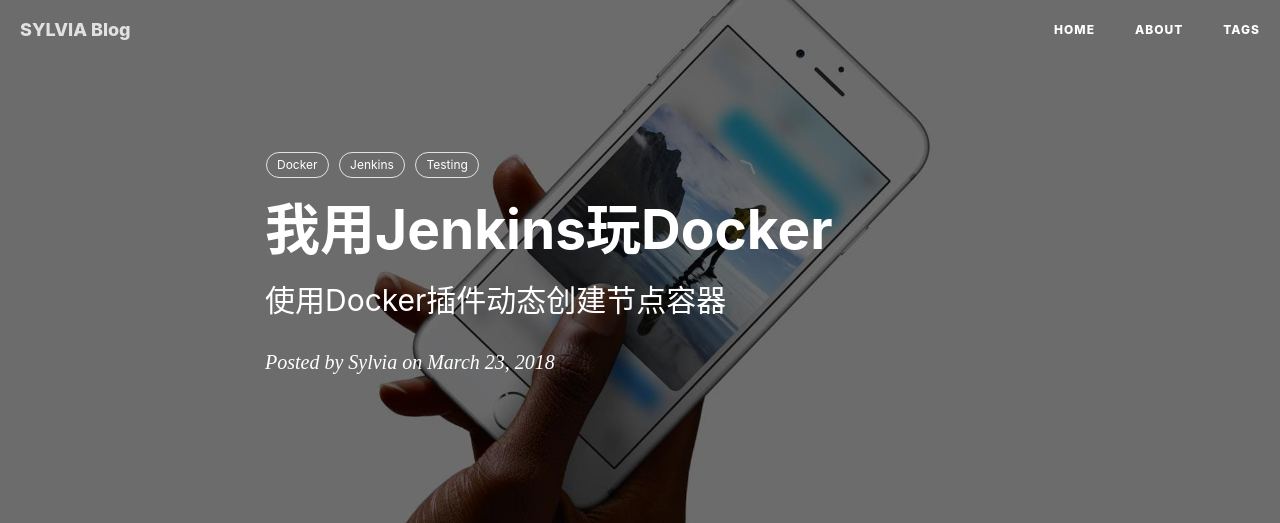
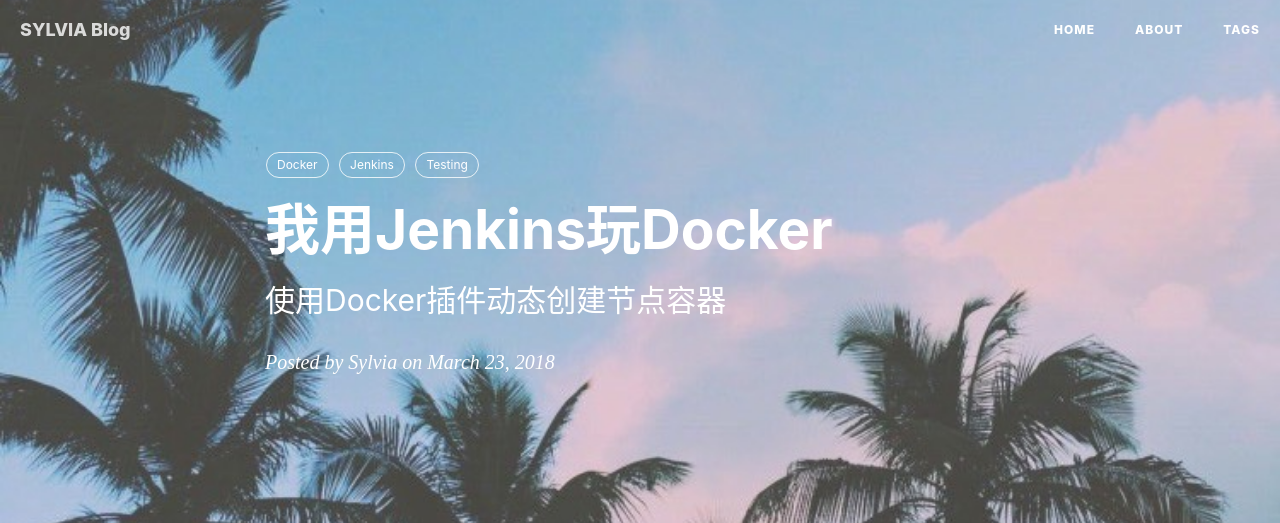
Before and after one commit to missweetcxx/missweetcxx.github.com, a Jekyll site: the page built from _posts/2018-03-23-我用Jenkins玩Docker.md, in a window 1280 px wide. Shown: the top 523 px of the page. Built offline with Jekyll 4.4.1, drawn with Linux system fonts in a browser that asks for light colours; nearby versions of some CDN libraries; comment, search, counter and statistics services are not loaded; grey boxes are pictures that could not be loaded.

Commit message:
update background

```diff
--- a/_config.yml
+++ b/_config.yml
@@ -1,7 +1,7 @@
 # Site settings
 title: SYLVIA Blog
 SEOTitle: 密斯想的博客 | SYLVIA Blog
-header-img: img/post-bg-desk.jpg
+header-img: img/background_3.jpg
 email: missweetxx@gmail.com
 description: "活在这珍贵的人间，太阳强烈，水波温柔"
 keyword: "SYLVIA, SYLVIA Blog, 密斯想的博客"
```
Also changed, not shown: img/backgroud_3.jpg (added), img/post-bg-ios10.jpg (deleted), img/post-bg-ios9-web.jpg.
